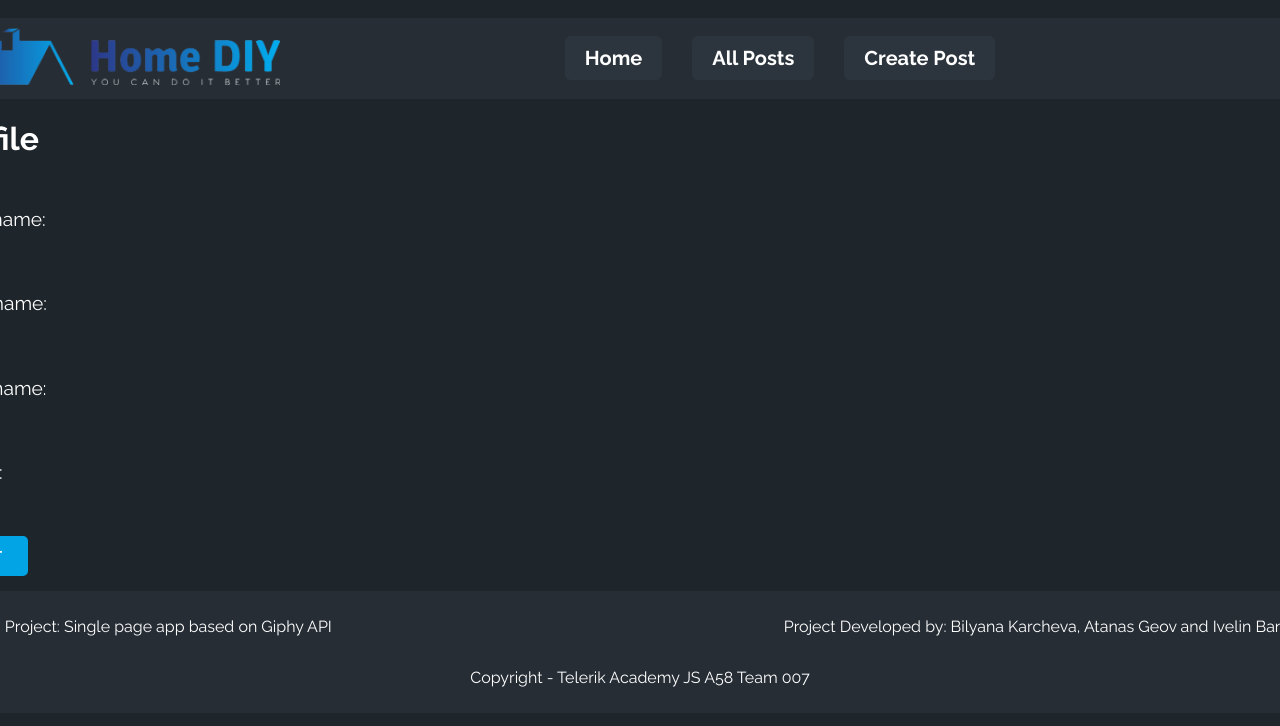
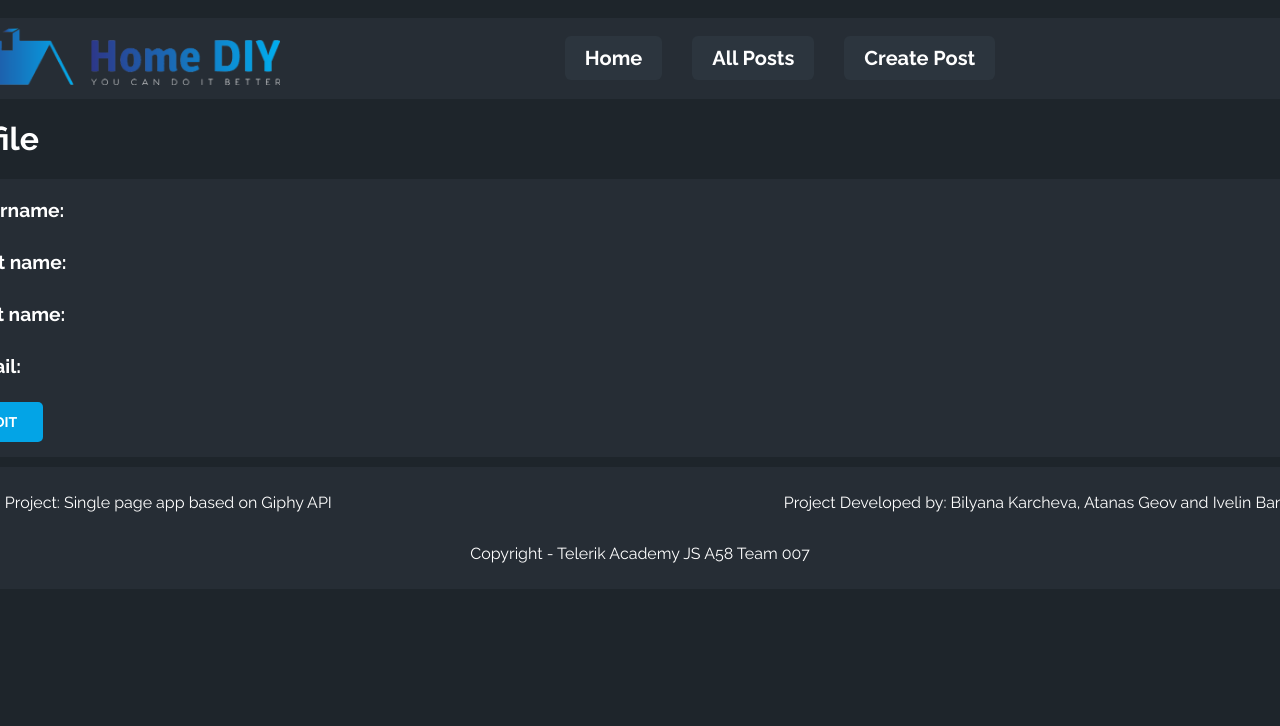
Before and after one commit to A58-JS-Team-07/web-project-2, a React (Vite) app: page /profile in a window 1280 px wide. Shown: the top 726 px of the page. Built offline with nearby package versions, Linux system fonts and the light colour scheme; no server answers; the database is empty; sample sign-in values are in the browser's storage.

Commit message:
Added css for Peofile and Edit Profile pages

```diff
--- a/src/views/Profile/Profile.css
+++ b/src/views/Profile/Profile.css
@@ -1,31 +1,56 @@
-.profile__userInfo {
+/* Profile page */
+div.profile__userInfo {
     display: flex;
     flex-direction: column;
+    gap: 20px;
+    font-size: 1.2rem;
+    color: #fff;
+    background-color: var(--bg-ldark);
+    border-radius: 10px;
+    padding: 15px 20px;
     margin-bottom: 10px;
+}
+
+.profile__userInfo__data {
     padding: 5px;
+    color: #fff;
+}
+
+.profile__userInfo__data p {
+    margin: 0px;
+}
+
+/* Edit page */
+.profile__userInfo__data input {
+    width: 250px;
+    height: 30px;
+    padding: 5px;
+    font-size: large;
+    background-color: var(--bg-eldark);
+    color: #fff;
+    border: none;
+    border-radius: 5px;
+}
+
+.profile__edit {
+    display: flex;
+    flex-direction: column;
+    gap: 20px;
+    font-size: 1.2rem;
+    color: #fff;
+    background-color: var(--bg-ldark);
+    border-radius: 10px;
+    padding: 15px 20px;
+    margin-bottom: 10px;
+
+}
+
+.profile__userInfo__data label {
     font-size: 1.2rem;
 }
 
-/* .profile__userInfo {
-    margin-bottom: 30px;
-} */
-
-.profile__userInfo__data__label {
-    font-weight: 600;
-    margin-bottom: 5px;
-}
-
-
-.profile__userInfo__btn-edit {
-    margin-top: 15px;
-}
-
-
-.profile__userInfo__data {
-    display: flex;
-    margin-bottom: 14px;
-    padding: 5px;
-    color: #fff;
+.profile__userInfo__data input:focus {
+    outline: none;
 }
 
 .profile__userInfo__btn button{
--- a/src/views/Profile/Profile.jsx
+++ b/src/views/Profile/Profile.jsx
@@ -42,9 +42,9 @@ function Profile() {
     <div className="profile">
       <h1>Profile</h1>
       {isEditing ? (
-        <>
+        <div className="profile__edit">
           <div className="profile__userInfo__data">
-            <label htmlFor="firstName">First name</label>
+            <label htmlFor="firstName">First name: </label>
             <input
               value={newUserData.firstName}
               onChange={updateForm("firstName")}
@@ -54,7 +54,7 @@ function Profile() {
             />
           </div>
           <div className="profile__userInfo__data">
-            <label htmlFor="lastName">Last name</label>
+            <label htmlFor="lastName">Last name: </label>
             <input
               value={newUserData.lastName}
               onChange={updateForm("lastName")}
@@ -67,21 +67,21 @@ function Profile() {
           <Button onClick={saveChanges}>Save</Button>
           <Button onClick={() => cancelChanges()}>Cancel</Button>
           </div>
-        </>
+        </div>
       ) : (
         <>
           <div className="profile__userInfo">
             <div className="profile__userInfo__data">
-              <p>Username: {userData?.username}</p>
+              <p><strong>Username: </strong>{userData?.username}</p>
             </div>
             <div className="profile__userInfo__data">
-              <p>First name: {userData?.firstName}</p>
+              <p><strong>First name: </strong>{userData?.firstName}</p>
             </div>
             <div className="profile__userInfo__data">
-              <p>Last name: {userData?.lastName}</p>
+              <p><strong>Last name: </strong>{userData?.lastName}</p>
             </div>
             <div className="profile__userInfo__data">
-              <p>Email: {userData?.email}</p>
+              <p><strong>Email: </strong>{userData?.email}</p>
             </div>
             <div className="profile__userInfo__btn-edit">
             <Button className="profile__btn-edit" onClick={() => setIsEditing(true)}>Edit</Button>
```
